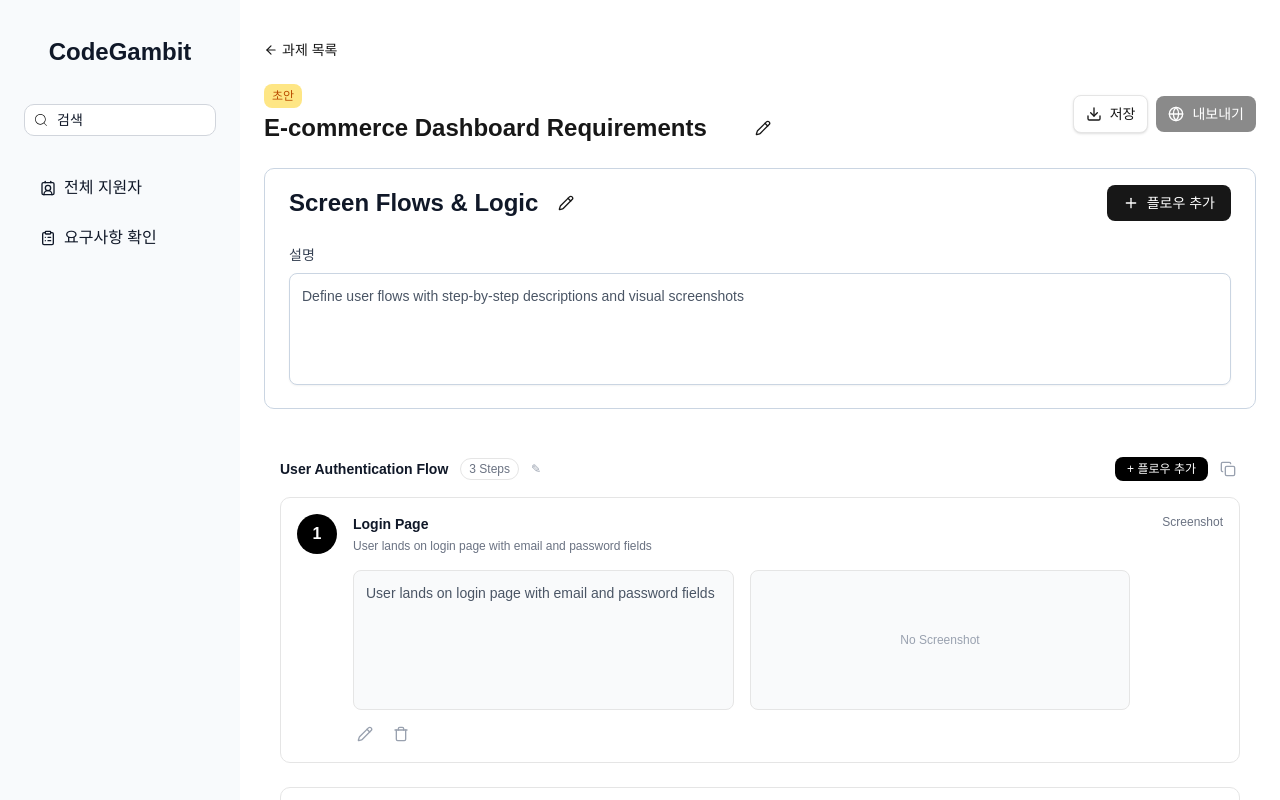
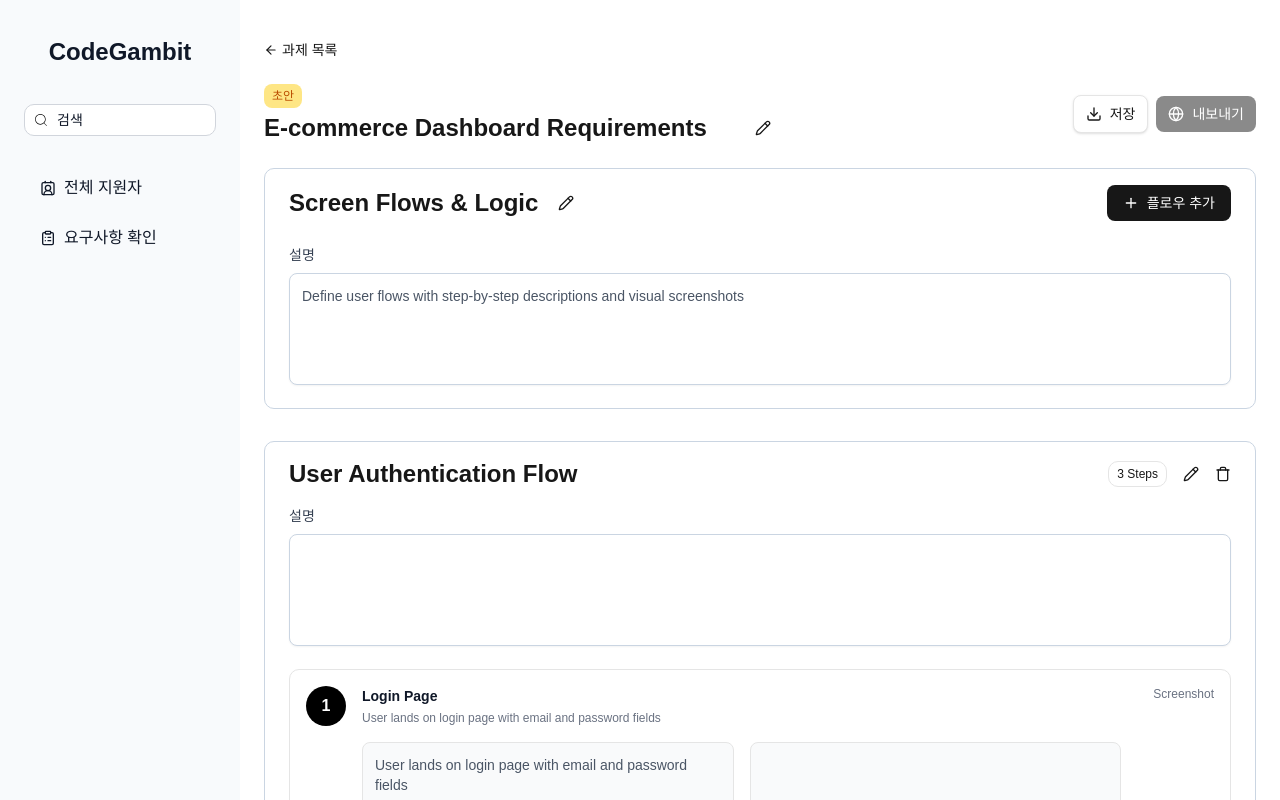
Before and after one commit to llmTestTool/codegambit-front, a React (Vite) app: page /assignedit in a window 1280 px wide. Shown: the top 800 px of the page. Built offline with nearby package versions, Linux system fonts and the light colour scheme; a web font is replaced by a local one.

Commit message:
design: flow 생성 css 수정

```diff
--- a/src/components/assign/AssignOverview.tsx
+++ b/src/components/assign/AssignOverview.tsx
@@ -17,7 +17,7 @@ const AssignOverview: React.FC<Props> = ({
     <div className="rounded-lg border border-slate-300 bg-white p-4 px-6">
       <div className="mb-6 flex items-center justify-between">
         <div className="flex items-center gap-3">
-          <p className="text-lg font-semibold text-gray-900 sm:text-2xl">
+          <p className="text-lg font-semibold text-neutral-900 sm:text-2xl">
             {title}
           </p>
           {typeof stepsCount === 'number' && (
--- a/src/components/assign/UserFlowBlock.tsx
+++ b/src/components/assign/UserFlowBlock.tsx
@@ -1,8 +1,9 @@
 import React from 'react';
-import { LuPencil, LuCopy } from 'react-icons/lu';
+import { LuPencil, LuTrash } from 'react-icons/lu';
 
 interface Props {
   title: string;
+  assign: string;
   stepsCount?: number;
   onAddFlow?: () => void;
   children?: React.ReactNode;
@@ -10,40 +11,39 @@ interface Props {
 
 const UserFlowBlock: React.FC<Props> = ({
   title,
+  assign,
   stepsCount,
   onAddFlow,
   children,
 }) => {
   return (
-    <div className="bg-white p-4">
+    <div className="rounded-lg border border-slate-300 bg-white p-4 px-6">
       <div className="mb-4 flex items-center justify-between">
-        <div className="flex items-center gap-3">
-          <h3 className="text-sm font-semibold text-gray-900">{title}</h3>
+        <div className="flex w-full justify-between">
+          <p className="text-lg font-semibold text-neutral-900 sm:text-2xl">
+            {title}
+          </p>
+          <div className="flex items-center gap-2">
             {typeof stepsCount === 'number' && (
-            <span className="rounded-full border px-2 py-0.5 text-xs text-gray-500">
+              <span className="rounded-lg border border-neutral-200 px-2 py-1 text-xs font-medium text-neutral-900">
                 {stepsCount} Steps
               </span>
             )}
-          <button className="text-xs text-gray-400 hover:text-gray-600">
-            ✎
+            <button className="text-xs text-neutral-900 hover:text-gray-600">
+              <LuPencil className="ml-2 h-4 w-4" />
             </button>
-        </div>
-        <div className="flex items-center gap-2">
-          <button
-            onClick={onAddFlow}
-            className="inline-flex items-center gap-2 rounded-md bg-black px-3 py-1 text-xs text-white"
-          >
-            + 플로우 추가
-          </button>
-          <button
-            className="rounded p-1 text-gray-400 hover:text-gray-600"
-            aria-label="duplicate flow"
-          >
-            <LuCopy className="h-4 w-4" />
+            <button className="text-xs text-neutral-900 hover:text-gray-600">
+              <LuTrash className="ml-2 h-4 w-4" />
             </button>
           </div>
         </div>
-
+      </div>
+      <div className="mb-2 text-sm font-medium text-gray-700">설명</div>
+      <textarea
+        // readOnly
+        // value={assign}
+        className="min-h-28 w-full resize-none rounded-md border border-slate-300 bg-white p-3 text-sm text-neutral-900 shadow-xs"
+      />
       <div>{children}</div>
     </div>
   );
--- a/src/page/AssignEditPage.tsx
+++ b/src/page/AssignEditPage.tsx
@@ -18,6 +18,7 @@ const AssignEditPage = () => {
         <UserFlowBlock
           title="User Authentication Flow"
           stepsCount={assign.steps.length}
+          assign={''}
         >
           <div className="mt-4">
             {assign.steps.map((step, idx) => (
```
Lines whose indentation alone changed are shown as unchanged.
